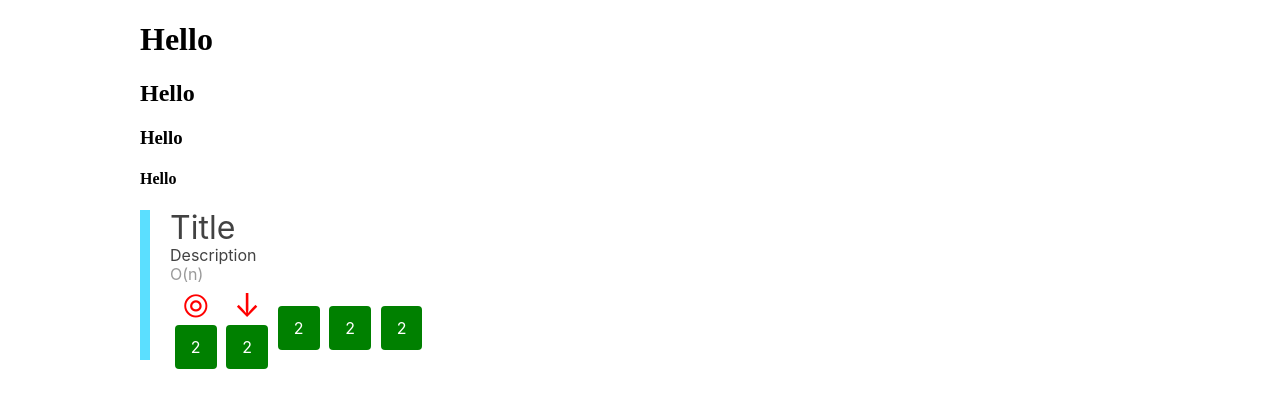
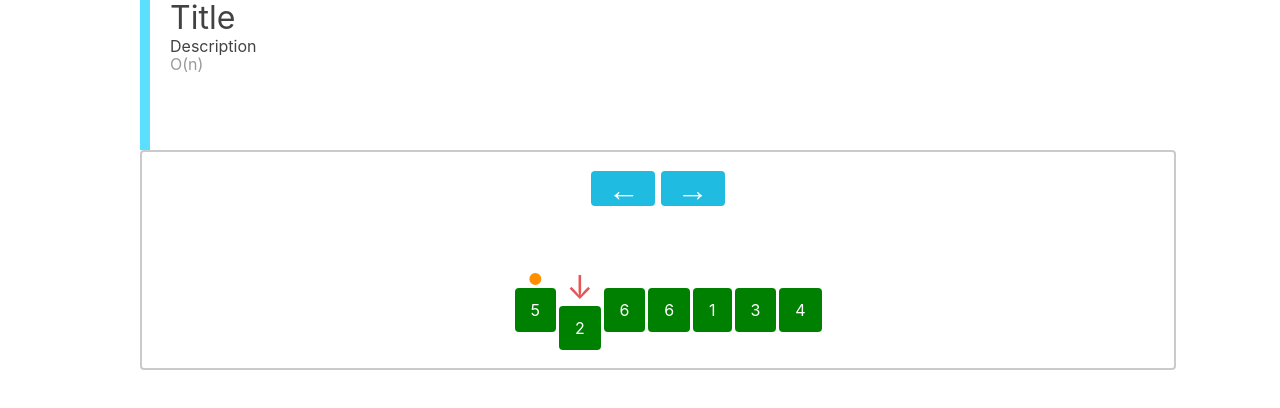
Before and after one commit to AlexFox1777/TypeScript-Handbook, a React app: page / in a window 1280 px wide. Shown: the top 408 px of the page. Built offline with nearby package versions, Linux system fonts and the light colour scheme.

Commit message:
insertion sort err

```diff
--- a/src/App.tsx
+++ b/src/App.tsx
@@ -8,10 +8,6 @@ import InsertionSort from "./components/sorting/iterative_sorting/insertion_sort
 const App: FunctionComponent = () => {
     return (
         <Root>
-            <h1>Hello</h1>
-            <h2>Hello</h2>
-            <h3>Hello</h3>
-            <h4>Hello</h4>
             <PageDescrioption algorithm={<InsertionSort />} />
         </Root>
     );
--- a/src/components/number-holder/NumberHolder.tsx
+++ b/src/components/number-holder/NumberHolder.tsx
@@ -4,25 +4,21 @@ import Typography from "../typography/Typography";
 
 type Props = {
     number: string | number;
-    state: "previous" | "current";
+    state: "previous" | "current" | "x";
 };
 
 const NumberHolder: FunctionComponent<Partial<Props>> = ({ number, state }) => {
     return (
         <Root>
-            {state === "previous" && (
-                <Typography color="red" lg>
+            {state === "current" && (
+                <Typography color="#e03b3bdb" lg>
                     ↓
                 </Typography>
             )}
-            {state === "current" && (
-                <Typography color="red" lg>
-                    ⦾
-                </Typography>
-            )}
-            {state !== "previous" && state !== "current" && (
-                <Typography color="white">-</Typography>
-            )}
+            {state === "previous" && <Typography color="#ff8f00">●</Typography>}
+
+            {state === "x" && <Typography color="white">-</Typography>}
+
             <Typography className="number-box" color="white">
                 {number}
             </Typography>
--- a/src/components/sorting/iterative_sorting/insertion_sort/InsertionSort.tsx
+++ b/src/components/sorting/iterative_sorting/insertion_sort/InsertionSort.tsx
@@ -1,28 +1,123 @@
-import React, { FunctionComponent } from "react";
+import React, { FunctionComponent, useState } from "react";
 import NumberHolder from "../../../number-holder/NumberHolder";
 import styled from "styled-components";
 
 type Props = {
-    numbers: Array<number>;
+    numbers: Array<{ number: number; state: "current" | "previous" | "x" }>;
 };
 
 const InsertionSort: FunctionComponent<Partial<Props>> = ({
-    numbers = [9, 3, 2, 5, 8, 2, 7, 4],
+    numbers = [
+        { number: 5, state: "previous" },
+        { number: 2, state: "current" },
+        { number: 6, state: "x" },
+        { number: 6, state: "x" },
+        { number: 1, state: "x" },
+        { number: 3, state: "x" },
+        { number: 4, state: "x" },
+    ],
 }) => {
+    const [nms, setNms] = useState(numbers);
+    const [iterNum, setIterNum] = useState(1);
+
+    let insertionSort = (
+        arr: Array<{ number: number; state: "current" | "previous" | "x" }>
+    ) => {
+        let inputArr = arr.slice();
+        let length = inputArr.length;
+        for (let i = 1; i < length; i++) {
+            let key = inputArr[i].number;
+            inputArr[i].state = "current";
+            let j = i - 1;
+            while (j >= 0 && inputArr[j].number > key) {
+                inputArr[j + 1].number = inputArr[j].number;
+                j = j - 1;
+            }
+            inputArr[j + 1].number = key;
+            inputArr[j + 1].state = "previous";
+        }
+        return inputArr;
+    };
+
+    let iSNext = (
+        arr: Array<{ number: number; state: "current" | "previous" | "x" }>
+    ) => {
+        if (nms.length > iterNum) {
+            let inputArr = arr.slice();
+            let length = inputArr.length;
+
+            let key = inputArr[iterNum].number;
+            inputArr[iterNum].state = "current";
+            let j = iterNum - 1;
+
+            if (j >= 0 && inputArr[j].number > key) {
+                inputArr[j + 1].number = inputArr[j].number;
+                inputArr[j].number = key;
+                inputArr[j].state = "previous";
+                setIterNum(iterNum - 1);
+            } else {
+                setIterNum(iterNum + 1);
+            }
+            setNms(inputArr);
+        }
+    };
+
     return (
         <Root>
-            <NumberHolder number={2} state="current" />
-            <NumberHolder number={2} state="previous" />
-            <NumberHolder number={2} />
-            <NumberHolder number={2} />
-            <NumberHolder number={2} />
+            {/* {console.log("SORT ", insertionSort(numbers))} */}
+            <Pannel>
+                <ArrowBtn>←</ArrowBtn>
+                <ArrowBtn onClick={() => iSNext(nms)}>→</ArrowBtn>
+            </Pannel>
+
+            <List>
+                {nms &&
+                    nms.length > 0 &&
+                    nms.map((item) => (
+                        <NumberHolder number={item.number} state={item.state} />
+                    ))}
+            </List>
         </Root>
     );
 };
 
 const Root = styled.div`
     display: flex;
+    flex-direction: column;
+    align-items: center;
+    border: 2px solid #cacaca;
+    border-radius: 4px;
+    padding: 1rem;
+    width: 100%;
+    min-width: 300px;
+`;
+
+const Pannel = styled.div`
+    display: flex;
+    flex-direction: row;
+    justify-content: center;
+    margin-bottom: 60px;
+`;
+
+const List = styled.div`
+    display: flex;
     flex-wrap: row wrap;
 `;
 
+const ArrowBtn = styled.button`
+    cursor: pointer;
+    margin: 2%;
+    min-width: 4rem;
+    height: 35px;
+    border: none;
+    background: #20bbe0;
+    border-radius: 4px;
+    color: white;
+    font-size: 2rem;
+    outline: none;
+    &:hover {
+        background: #0a91b1;
+    }
+`;
+
 export default InsertionSort;
```
